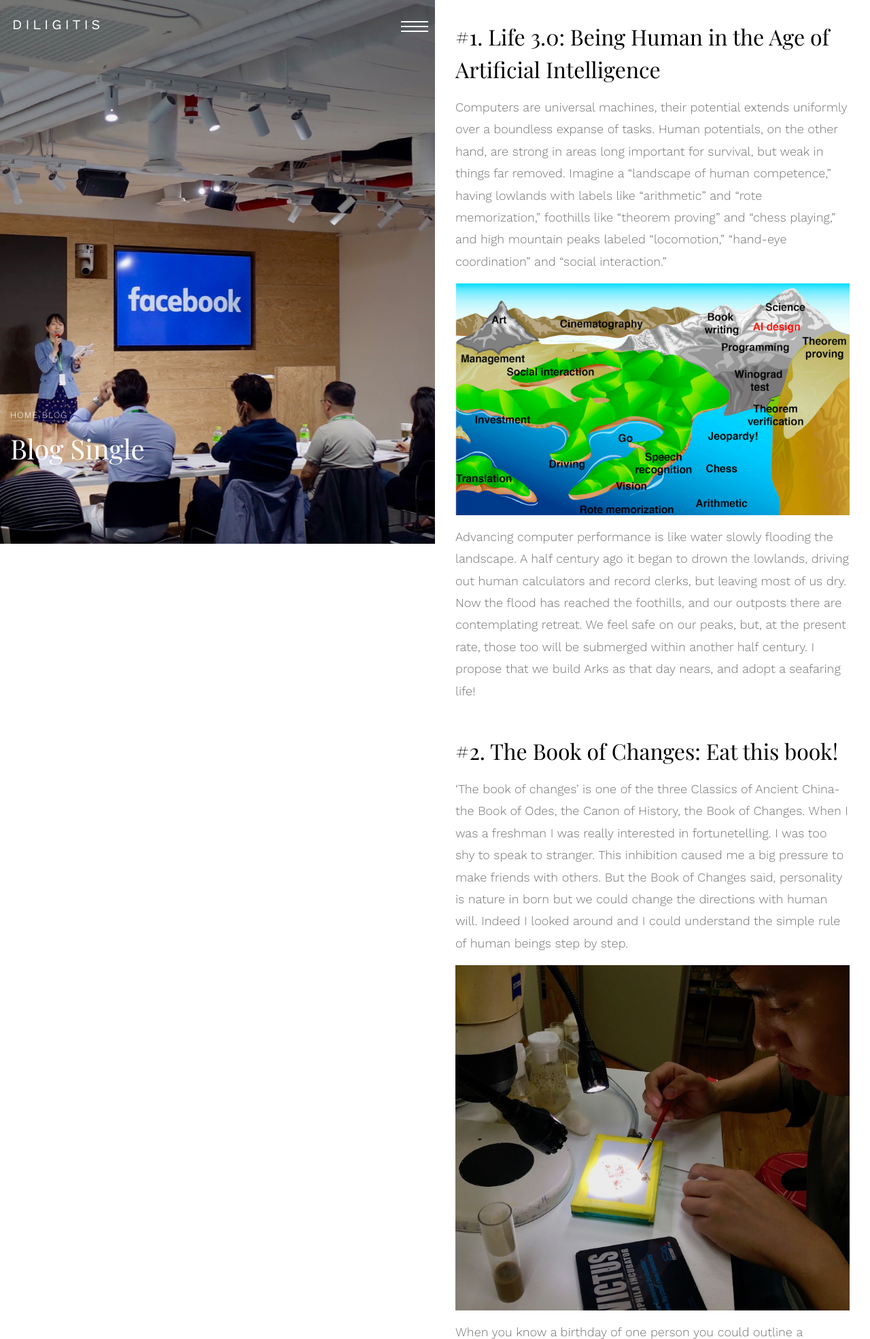
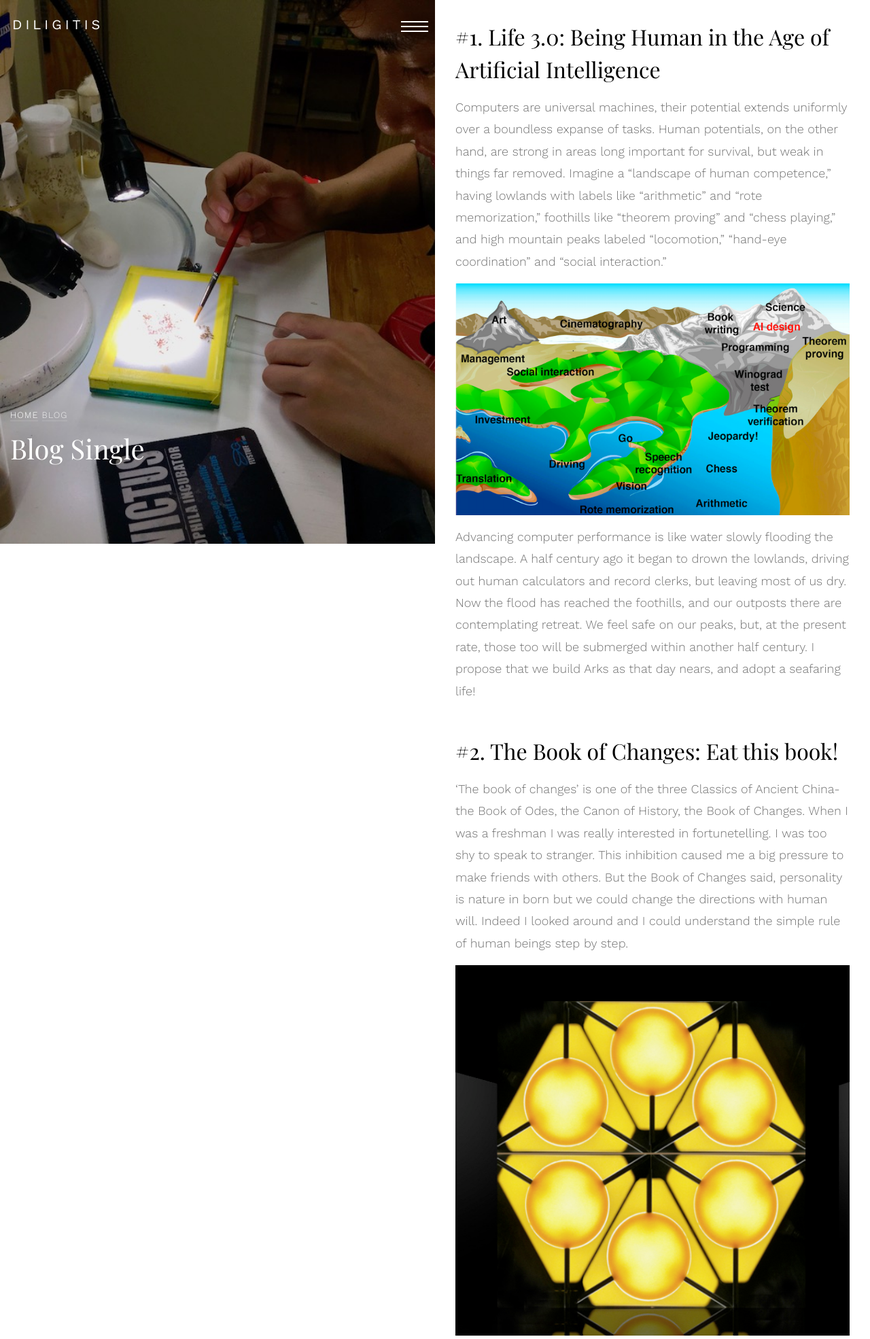
Before and after one commit to Lisayg/diligitis, a plain HTML site: page blog-single.html in a window 1280 px wide. Shown: the top 1970 px of the page at 68% size. Drawn offline with nearby package versions, Linux system fonts and the light colour scheme; some packages are replaced by stand-ins of ours; no server answers; a web font is replaced by a local one.

Commit message:
Update blog-single.html

```diff
--- a/blog-single.html
+++ b/blog-single.html
@@ -69,7 +69,7 @@
       <section class="ftco-fixed clearfix">
       	<div class="image js-fullheight float-left">
       		<div class="home-slider owl-carousel js-fullheight">
-		        <div class="slider-item js-fullheight" style="background-image: url('images/bg_1.jpg');">
+		        <div class="slider-item js-fullheight" style="background-image: url('images/image_8.jpg');">
 		          <div class="overlay"></div>
 		          <div class="container">
 		            <div class="row slider-text align-items-end" data-scrollax-parent="true">
@@ -96,7 +96,7 @@
               <h2 class="mb-3 mt-5">#2. The Book of Changes: Eat this book!</h2>
               <p>‘The book of changes’ is one of the three Classics of Ancient China- the Book of Odes, the Canon of History, the Book of Changes. When I was a freshman I was really interested in fortunetelling. I was too shy to speak to stranger. This inhibition caused me a big pressure to make friends with others. But the Book of Changes said, personality is nature in born but we could change the directions with human will. Indeed I looked around and I could understand the simple rule of human beings step by step.</p>
               <p>
-                <img src="images/image_8.jpg" alt="" class="img-fluid">
+                <img src="images/bg_4.jpg" alt="" class="img-fluid">
               </p>
               <p>When you know a birthday of one person you could outline a character of one person. It predicts very precisely and I could accumulate these data. Through these experience made this theory more perfect and finally I believe in the science of divination. The Book of Changes is not mere superstition but more than science.</p>
               <p>Odit voluptatibus, eveniet vel nihil cum ullam dolores laborum, quo velit commodi rerum eum quidem pariatur! Quia fuga iste tenetur, ipsa vel nisi in dolorum consequatur, veritatis porro explicabo soluta commodi libero voluptatem similique id quidem? Blanditiis voluptates aperiam non magni. Reprehenderit nobis odit inventore, quia laboriosam harum excepturi ea.</p>
```
